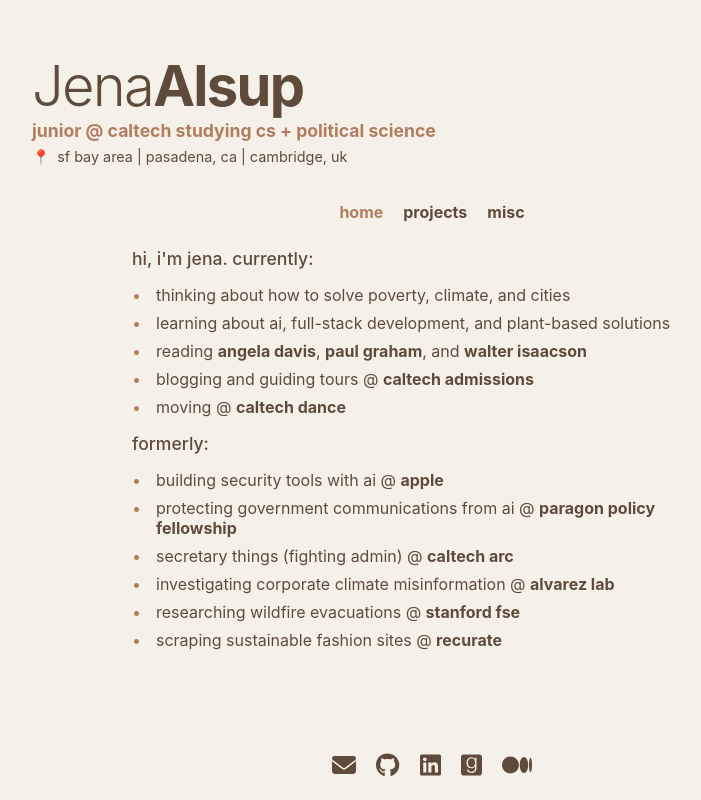
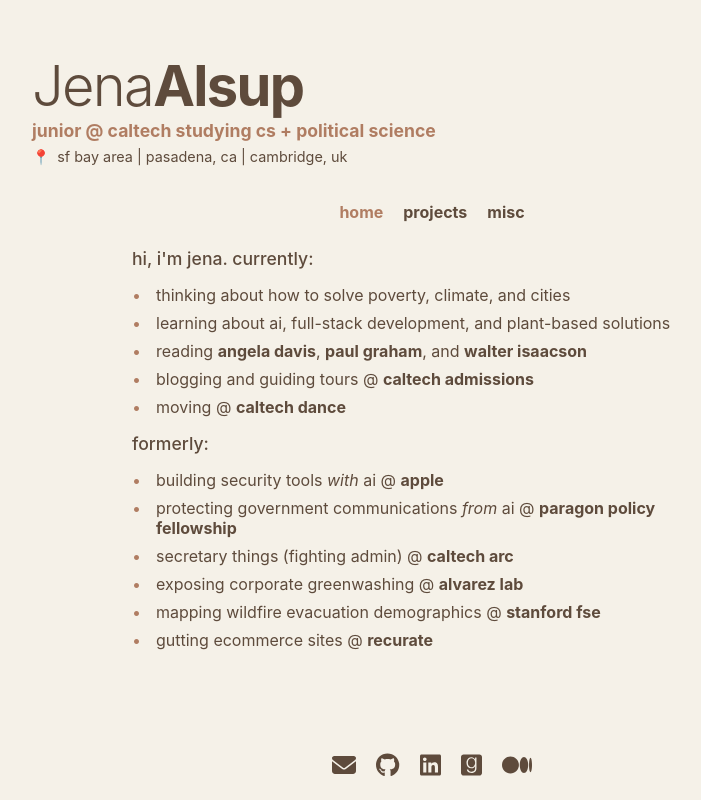
Before and after one commit to jenaalsup/jenaalsup.github.io, a React (Create React App) app: page / in a window 1280 px wide. Shown: the whole page, without its empty margins (208-909 px from the left). Built offline with nearby package versions, Linux system fonts and the light colour scheme.

Commit message:
edit a couple bullets

```diff
--- a/src/components/Home.js
+++ b/src/components/Home.js
@@ -14,12 +14,12 @@
 
       <h3>formerly:</h3>
       <ul>
-        <li>building security tools with ai @ <a href="https://www.apple.com/" target="_blank" rel="noopener noreferrer">apple</a></li>
-        <li>protecting government communications from ai @ <a href="https://www.paragonfellowship.org/" target="_blank" rel="noopener noreferrer">paragon policy fellowship</a></li>
+        <li>building security tools <span style={{fontStyle: 'italic'}}>with</span> ai @ <a href="https://www.apple.com/" target="_blank" rel="noopener noreferrer">apple</a></li>
+        <li>protecting government communications <span style={{fontStyle: 'italic'}}>from</span> ai @ <a href="https://www.paragonfellowship.org/" target="_blank" rel="noopener noreferrer">paragon policy fellowship</a></li>
         <li>secretary things (fighting admin) @ <a href="https://sites.google.com/site/arccaltech" target="_blank" rel="noopener noreferrer">caltech arc</a></li>
-        <li>investigating corporate climate misinformation @ <a href="https://www.rmichaelalvarez.com/" target="_blank" rel="noopener noreferrer">alvarez lab</a></li>
-        <li>researching wildfire evacuations @ <a href="https://fse.fsi.stanford.edu/" target="_blank" rel="noopener noreferrer">stanford fse</a></li>
-        <li>scraping sustainable fashion sites @ <a href="https://recurate.com/" target="_blank" rel="noopener noreferrer">recurate</a></li>
+        <li>exposing corporate greenwashing @ <a href="https://www.rmichaelalvarez.com/" target="_blank" rel="noopener noreferrer">alvarez lab</a></li>
+        <li>mapping wildfire evacuation demographics @ <a href="https://fse.fsi.stanford.edu/" target="_blank" rel="noopener noreferrer">stanford fse</a></li>
+        <li>gutting ecommerce sites @ <a href="https://recurate.com/" target="_blank" rel="noopener noreferrer">recurate</a></li>
       </ul>
     </div>
   );
--- a/src/components/Misc.js
+++ b/src/components/Misc.js
@@ -1,7 +1,7 @@
 import React from 'react';
 
 function Misc() {
-  return <h2>more in progress lol</h2>;
+  return <h2>bytes and bites</h2>;
 }
 
 export default Misc;
--- a/src/components/Projects.js
+++ b/src/components/Projects.js
@@ -1,7 +1,7 @@
 import React from 'react';
 
 function Projects() {
-  return <h2>in progress lol</h2>;
+  return <h2>my digital sandcastles</h2>;
 }
 
 export default Projects;
```
